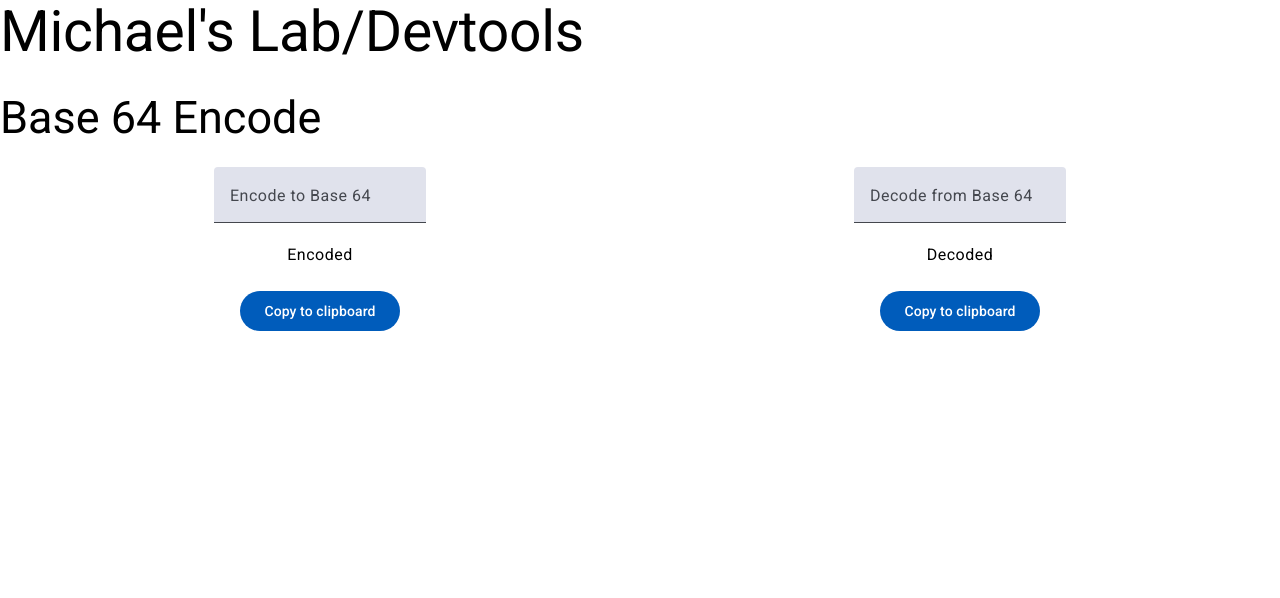
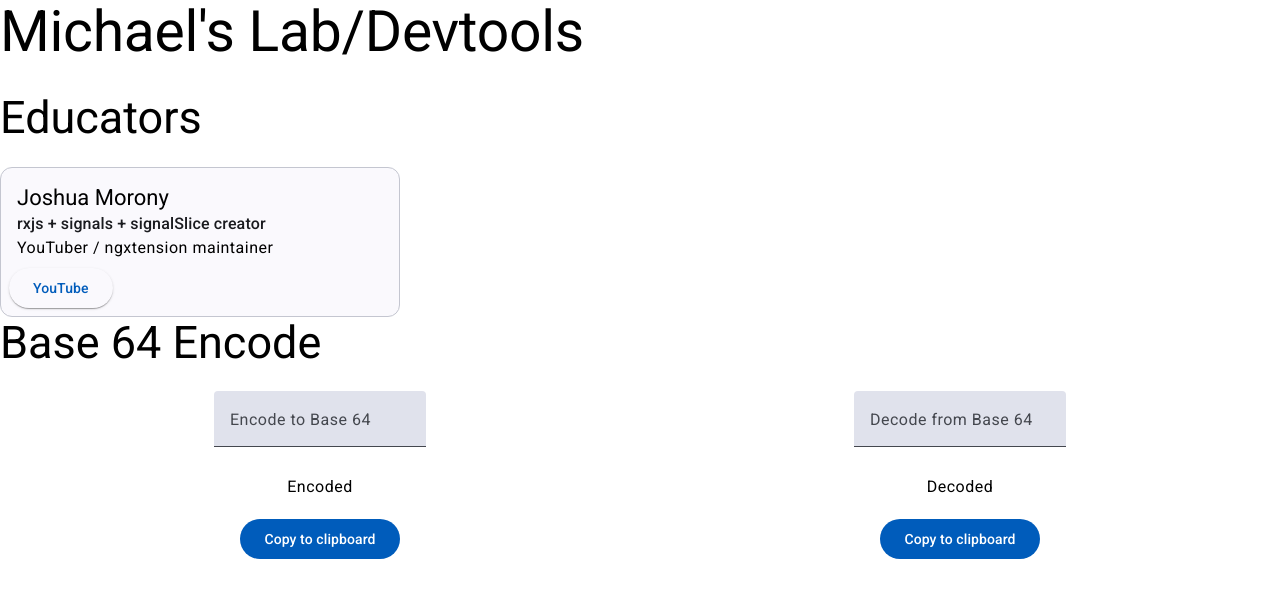
Before and after one commit to msmallest/michaels-small-lab-and-utils, an Angular app: page / in a window 1280 px wide. Shown: the top 598 px of the page. Built offline with nearby package versions, Linux system fonts and the light colour scheme.

Commit message:
feat: content creators components

```diff
--- a/src/app/app.component.ts
+++ b/src/app/app.component.ts
@@ -6,6 +6,7 @@ import { MatInputModule } from '@angular/material/input';
 import { MatFormFieldModule } from '@angular/material/form-field';
 import { MatButtonModule } from '@angular/material/button';
 import { ClipboardModule } from '@angular/cdk/clipboard';
+import { ContentCreatorsComponent } from './content-creators.component';
 
 @Component({
   selector: 'app-root',
@@ -18,9 +19,14 @@ import { ClipboardModule } from '@angular/cdk/clipboard';
     MatInputModule,
     ClipboardModule,
     MatButtonModule,
+    ContentCreatorsComponent
   ],
   template: `
     <h1>Michael's Lab/Devtools</h1>
+
+    <h2>Educators</h2>
+    <app-content-creators name="Joshua Morony" specialty="rxjs + signals + signalSlice creator" description="YouTuber / ngxtension maintainer" [socials]="{youtube: '@JoshuaMorony'}"/>
+
     <h2>Base 64 Encode</h2>
 
     <div id="base-64">
@@ -34,10 +40,10 @@ import { ClipboardModule } from '@angular/cdk/clipboard';
           />
         </mat-form-field>
         <p>Encoded</p>
-        <p>{{ $base64Encoded() }}</p>
         <button mat-flat-button [cdkCopyToClipboard]="$base64Encoded()">
           Copy to clipboard
         </button>
+        <p>{{ $base64Encoded() }}</p>
       </div>
 
       <div class="base-64-type">
@@ -50,10 +56,10 @@ import { ClipboardModule } from '@angular/cdk/clipboard';
           />
         </mat-form-field>
         <p>Decoded</p>
-        <p>{{ $base64Decoded() }}</p>
         <button mat-flat-button [cdkCopyToClipboard]="$base64Decoded()">
           Copy to clipboard
         </button>
+        <p>{{ $base64Decoded() }}</p>
       </div>
     </div>
   `,
@@ -70,6 +76,7 @@ import { ClipboardModule } from '@angular/cdk/clipboard';
         justify-content: flex-start;
         flex-direction: column;
         width: 50%;
+        gap: 8px;
       }
       p {
         text-wrap: wrap;
--- /dev/null
+++ b/src/app/content-creators.component.ts
@@ -0,0 +1,46 @@
+import { Component, input } from '@angular/core';
+import { MatButtonModule } from '@angular/material/button';
+import { MatCardModule } from '@angular/material/card';
+import { mergeOptions } from './utils';
+
+const defaultSocials = {youtube: ''}
+
+@Component({
+  selector: 'app-content-creators',
+  standalone: true,
+  imports: [MatCardModule, MatButtonModule],
+  template: `
+    <mat-card class="example-card" appearance="outlined">
+      <mat-card-header>
+        <mat-card-title>{{ $name() }}</mat-card-title>
+        <mat-card-subtitle>{{ $specialty() }}</mat-card-subtitle>
+      </mat-card-header>
+      <mat-card-content>
+        <p>
+          {{ $description() }}
+        </p>
+      </mat-card-content>
+      <mat-card-actions>
+        <button mat-raised-button (click)="openSocial('YouTube')">YouTube</button>
+      </mat-card-actions>
+    </mat-card>
+  `,
+  styles: `
+    .example-card {
+      max-width: 400px;
+    }
+  `,
+})
+export class ContentCreatorsComponent {
+  $description = input.required<string>({ alias: 'description' });
+  $name = input.required<string>({ alias: 'name' });
+  $specialty = input.required<string>({ alias: 'specialty' });
+
+  $socials = input(defaultSocials, {transform: mergeOptions(defaultSocials), alias: 'socials'})
+
+  openSocial(site: 'YouTube' | string) {
+    if (site) {
+      window.open(`https://youtube.com/${this.$socials().youtube}`)
+    }
+  }
+}
--- /dev/null
+++ b/src/app/utils.ts
@@ -0,0 +1,3 @@
+export function mergeOptions<TOptions extends object>(defaultOptions: TOptions) {
+  return (value: Partial<TOptions>) => ({ ...defaultOptions, ...value });
+}
```
